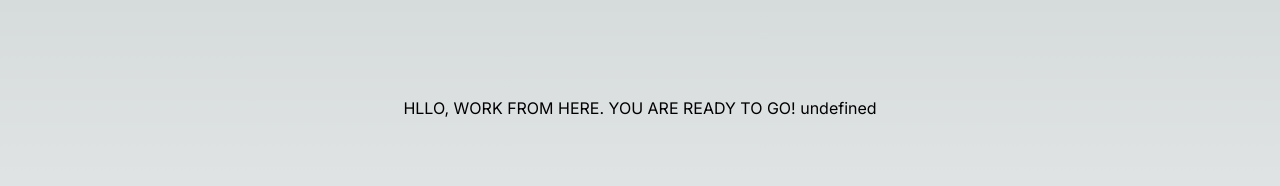
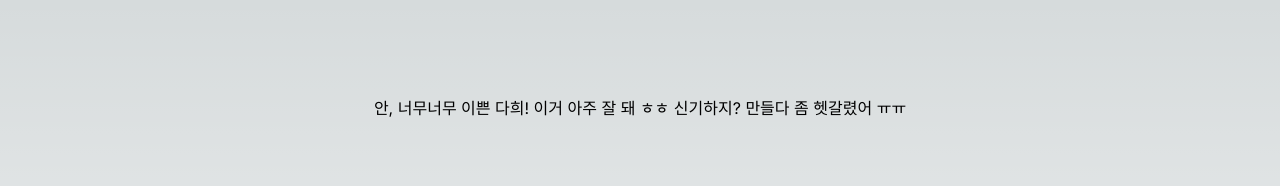
Before and after one commit to Earlssu/sms-portfolio-next, a Next.js app: page / in a window 1280 px wide. Shown: the top 186 px of the page. Built offline with nearby package versions, Linux system fonts and the light colour scheme.

Commit message:
fix: 타이핑 텍스트 애니메이션 수정

```diff
--- a/src/app/page.tsx
+++ b/src/app/page.tsx
@@ -3,7 +3,12 @@ import TypingText from "@/components/TypingText";
 export default function Home() {
   return (
     <main className="flex min-h-screen flex-col items-center justify-between p-24 ">
-      <TypingText text={"HELLO, WORK FROM HERE. YOU ARE READY TO GO! "} />
+      <TypingText
+        text={
+          "안녕, 너무너무 이쁜 다희! 이거 아주 잘 돼 ㅎㅎ 신기하지? 만들다 좀 헷갈렸어 ㅠㅠ"
+        }
+        speed={50}
+      />
     </main>
   );
 }
--- a/src/components/TypingText.tsx
+++ b/src/components/TypingText.tsx
@@ -12,15 +12,22 @@ const TypingText: React.FC<TypingTextProps> = ({ text, speed = 100 }) => {
 
   useEffect(() => {
     let index = 0;
-    const intervalId = setInterval(() => {
-      setDisplayedText((prev) => prev + text[index]);
-      index++;
-      if (index === text.length) {
-        clearInterval(intervalId);
+
+    const typeCharacter = () => {
+      if (index < text.length - 1) {
+        setDisplayedText((prev) => prev + text[index]);
+        index++;
+        const nextSpeed = speed + Math.random() * speed; // 랜덤한 속도 변화
+        setTimeout(typeCharacter, nextSpeed);
       }
-    }, speed);
+    };
 
-    return () => clearInterval(intervalId);
+    typeCharacter();
+
+    return () => {
+      // Clean-up 함수로 모든 타임아웃을 제거합니다.
+      index = text.length;
+    };
   }, [text, speed]);
 
   return <p>{displayedText}</p>;
```
